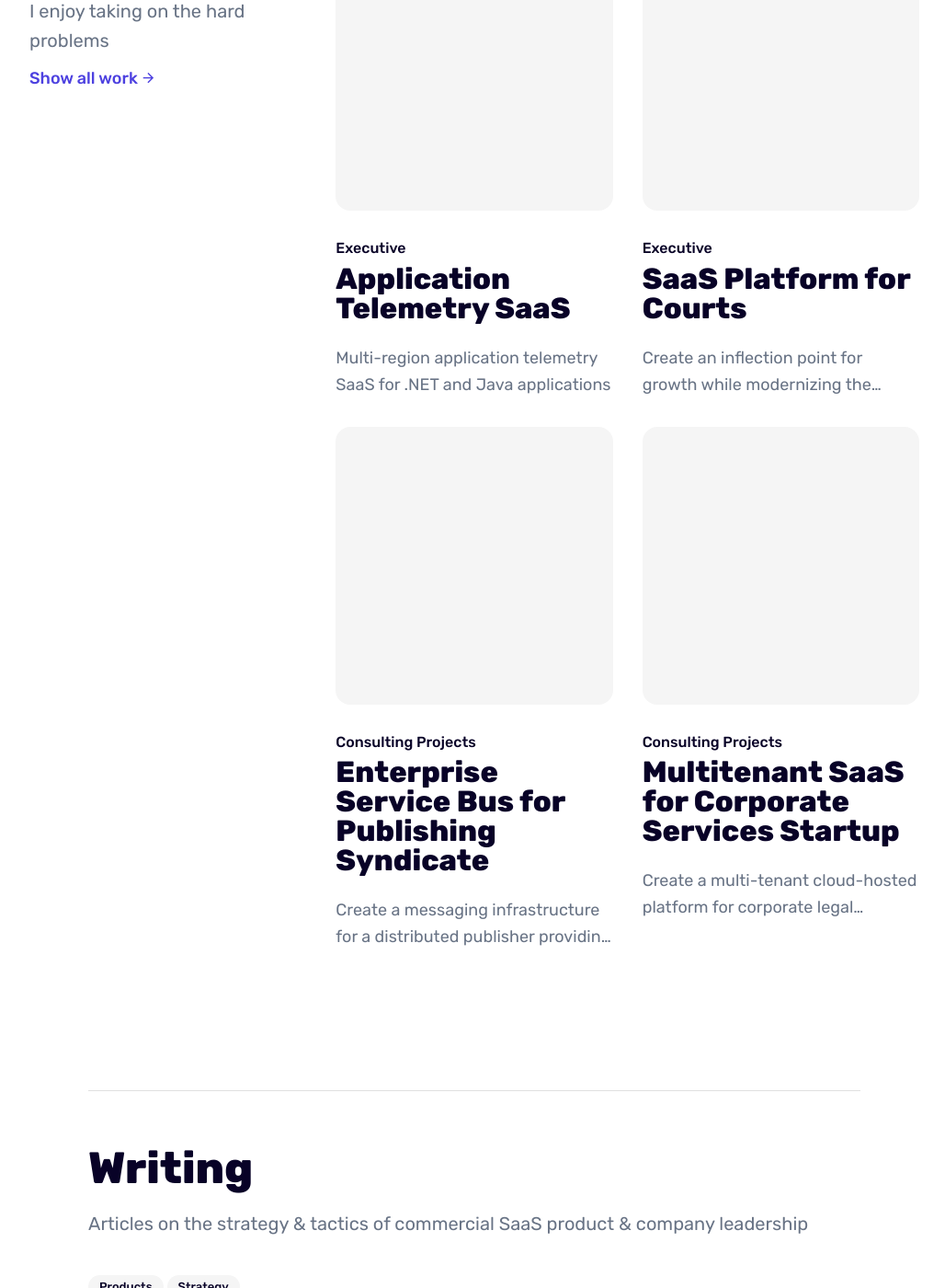
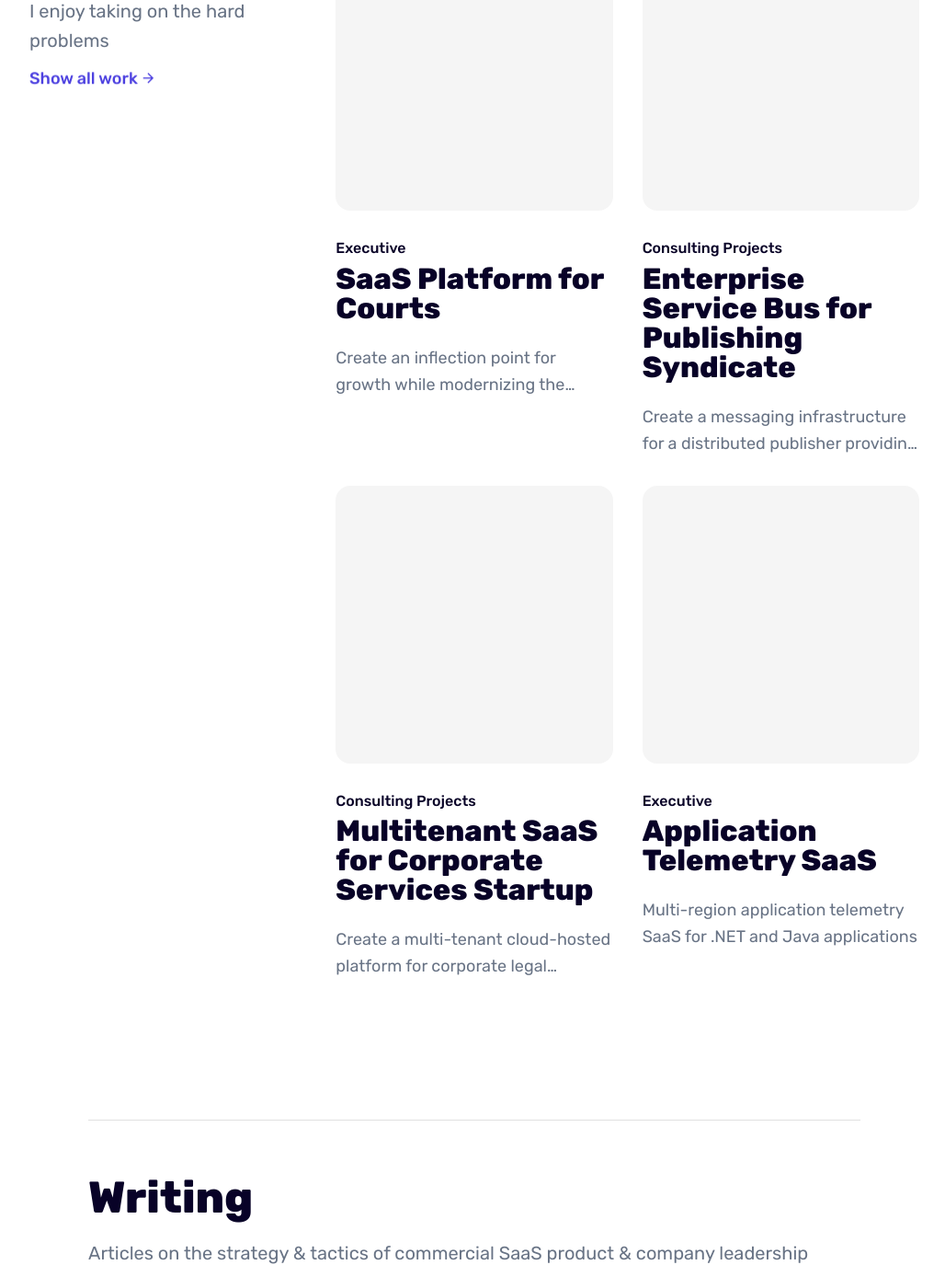
Before and after one commit to kendallmiller/kendallmiller.github.io, a Jekyll site: the page built from index.html, in a window 1280 px wide and 1400 px high, scrolled down 929 px. Shown: the whole window at 92% size, without its empty margins (124-1152 px from the left). Built offline with Jekyll 4.4.1, drawn with Linux system fonts in a browser that asks for light colours.

Commit message:
fix work ordering

```diff
--- a/_includes/section-blog.html
+++ b/_includes/section-blog.html
@@ -23,7 +23,7 @@
         </div>
 
         <div class="section__navigation">
-          <a href="{{ '/blog' | relative_url }}" class="button button--primary section-button">All posts <i class="ion ion-md-arrow-forward"></i></a>
+          <a href="{{ '/blog' | relative_url }}" class="button button--primary section-button">All writing <i class="ion ion-md-arrow-forward"></i></a>
         </div>
       </section>
 
--- a/talks/index.html
+++ b/talks/index.html
@@ -23,7 +23,6 @@ description:
           {% if site.talks.size > 0 %}
           {% assign orderedTalks = site.talks | sort: "date" | reverse %}
             {% for post in orderedTalks %}
-            {{ post.title }}
               {% include article.html %}
             {% endfor %}
           {% endif %}
--- a/work/index.html
+++ b/work/index.html
@@ -17,7 +17,7 @@ description: I've worked with a range of SaaS startups and companies looking to
 
 <div class="work-page container animate">
   <div class="row">
-    {% assign works = site.work | reversed %}
+    {% assign works = site.work | sort: 'date' | reverse %}
     {% for work in works %}
       <article class="work col col-4 col-d-6 col-t-12">
         <div class="work__content">
```
Also changed, not shown: _work/2014-01-01-loupe.md (+1 -1 lines), _work/2008-01-01-gibraltar.md (renamed from _work/2010-01-01-gibraltar.md).
